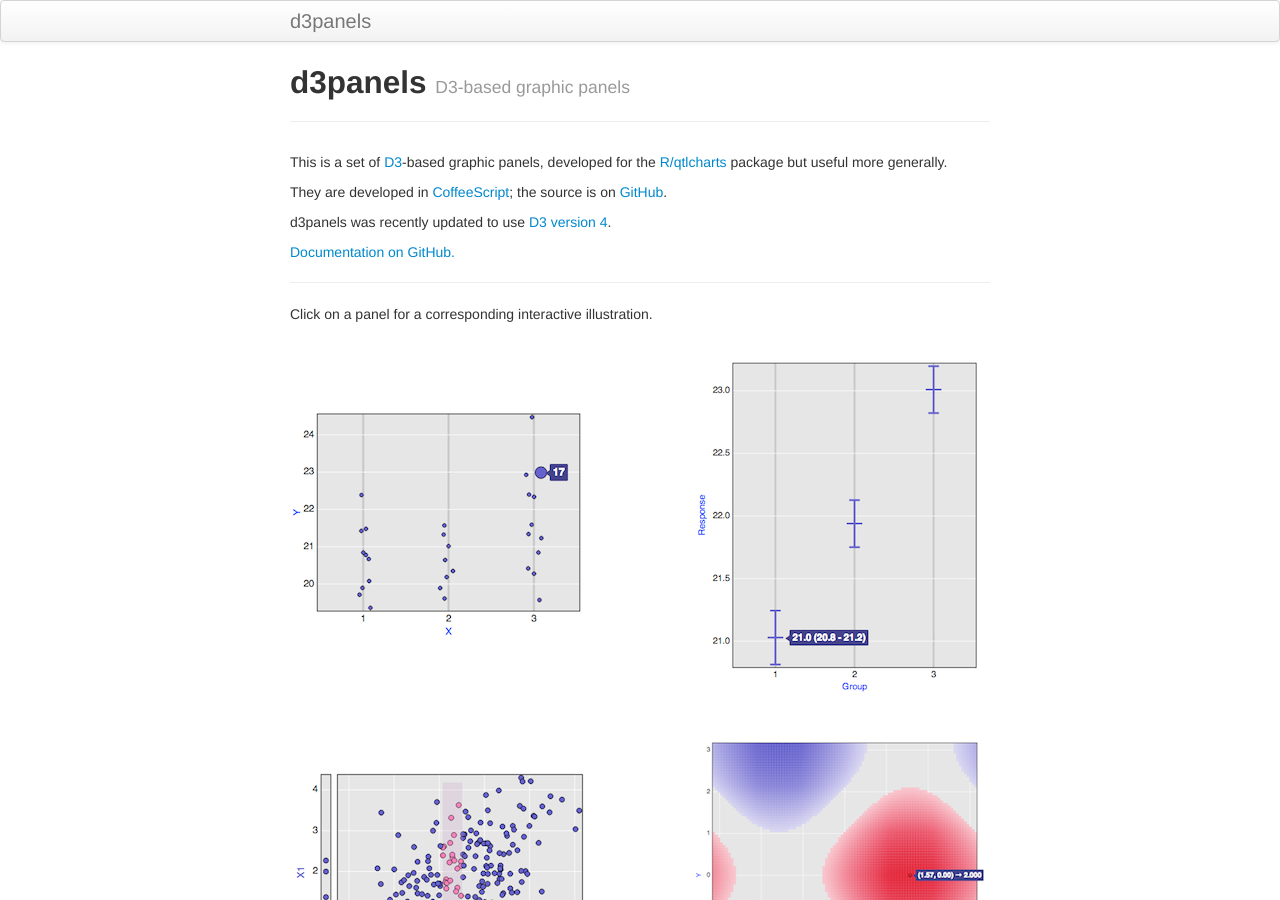
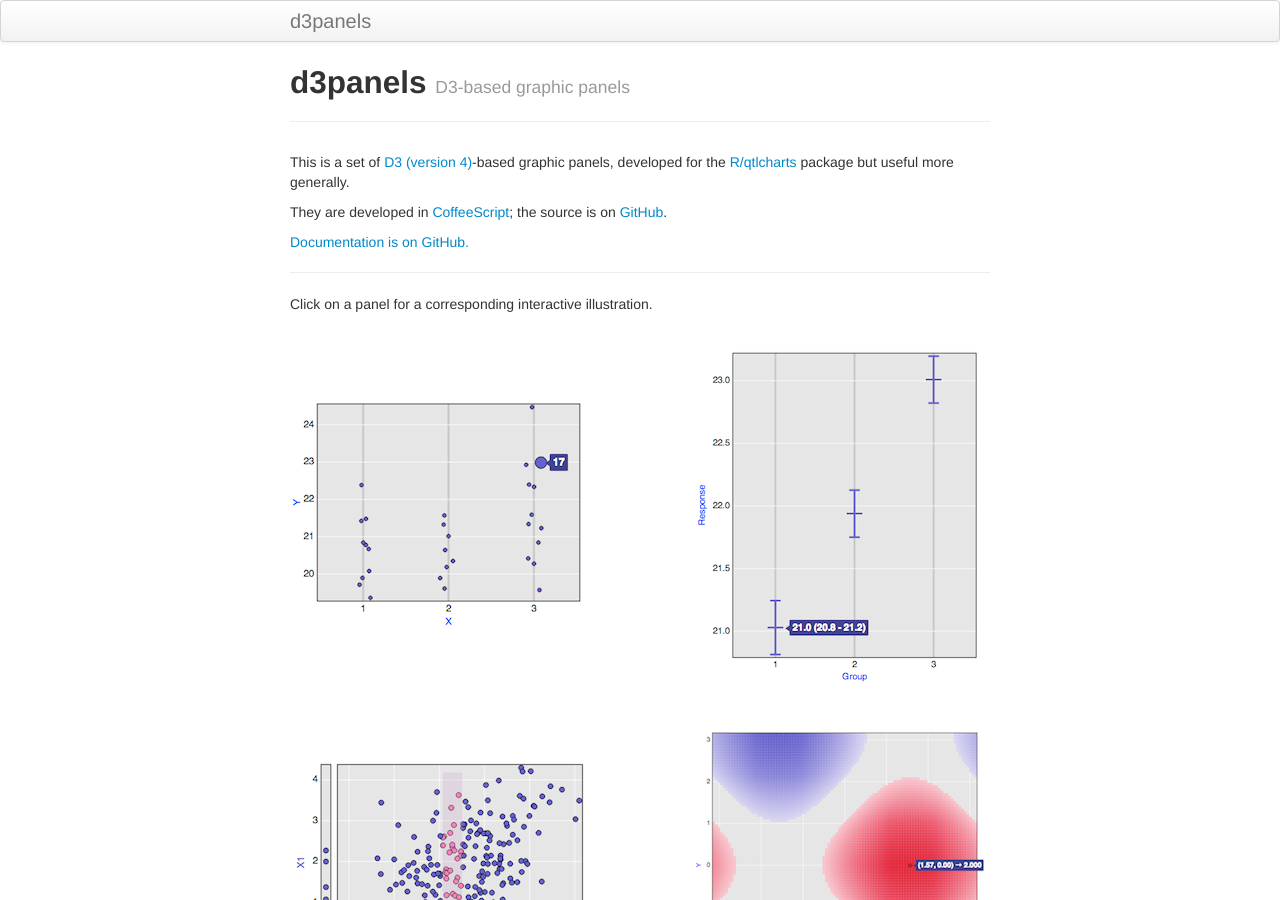
Before and after one commit to kbroman/d3panels, a Jekyll site: the page built from index.md, in a window 1280 px wide and 900 px high. Built offline with Jekyll 4.4.1, drawn with Linux system fonts in a browser that asks for light colours; some of the changed lines change nothing that is shown; some of the changed text lies outside the part shown.

Commit message:
index.md: fix some links; more explicit about documentation

````diff
--- a/index.md
+++ b/index.md
@@ -5,17 +5,14 @@
 description: A set of D3-based graphic panels that form the basis for the visualizations in R/qtlcharts.
 ---
 
-This is a set of [D3](https://d3js.org)-based graphic panels,
+This is a set of [D3 (version 4)](https://d3js.org)-based graphic panels,
 developed for the [R/qtlcharts](https://kbroman.org/qtlcharts) package
 but useful more generally.
 
 They are developed in [CoffeeScript](https://coffeescript.org); the
 source is on [GitHub](https://github.com/kbroman/d3panels).
 
-d3panels was recently updated to use [D3](https://d3js.org)
-[version 4](https://github.com/d3/d3/blob/master/API.md).
-
-[Documentation on GitHub.](https://github.com/kbroman/d3panels/tree/master/doc)
+[Documentation is on GitHub.](https://github.com/kbroman/d3panels/tree/master/doc)
 
 ---
 
@@ -115,13 +112,13 @@
 ```
 
 There are three exceptions to this:
-[`add_lodcurve`](add_lodcurve.md), [`add_curves`](add_curves.md), and [`add_points`](add_points.md).
+[`add_lodcurve`](https://github.com/kbroman/d3panels/blob/master/doc/add_lodcurve.md), [`add_curves`](https://github.com/kbroman/d3panels/blob/master/doc/add_curves.md), and [`add_points`](https://github.com/kbroman/d3panels/blob/master/doc/add_points.md).
 For these functions, you first need to call another function that
 creates a panel
-(for example, [`lodchart`](lodchart.md) or [`chrpanelframe`](chrpanelframe.md) in
-the case of [`add_lodcurve`](add_lodcurve.md), or
-[`panelframe`](panelframe.md) in the case of
-[`add_curves`](add_curves.md) or [`add_points`](add_points.md)).  You
+(for example, [`lodchart`](https://github.com/kbroman/d3panels/blob/master/doc/lodchart.md) or [`chrpanelframe`](https://github.com/kbroman/d3panels/blob/master/doc/chrpanelframe.md) in
+the case of [`add_lodcurve`](https://github.com/kbroman/d3panels/blob/master/doc/add_lodcurve.md), or
+[`panelframe`](https://github.com/kbroman/d3panels/blob/master/doc/panelframe.md) in the case of
+[`add_curves`](https://github.com/kbroman/d3panels/blob/master/doc/add_curves.md) or [`add_points`](https://github.com/kbroman/d3panels/blob/master/doc/add_points.md)).  You
 then use the chart function created by
 that first call in place of a selection. For example:
 
@@ -132,6 +129,13 @@
 addpts = d3panels.add_points()
 addpts(myframe, {x:[5,10,25,50,75,90], y:[8,12,50,30,80,90], group:[1,1,1,2,2,3]})
 ```
+
+
+## Documentation
+
+[Documentation](https://github.com/kbroman/d3panels/blob/master/doc/ReadMe.md)
+for each of the available functions is [on
+GitHub](https://github.com/kbroman/d3panels/blob/master/doc/ReadMe.md).
 
 
 ## Links
````
